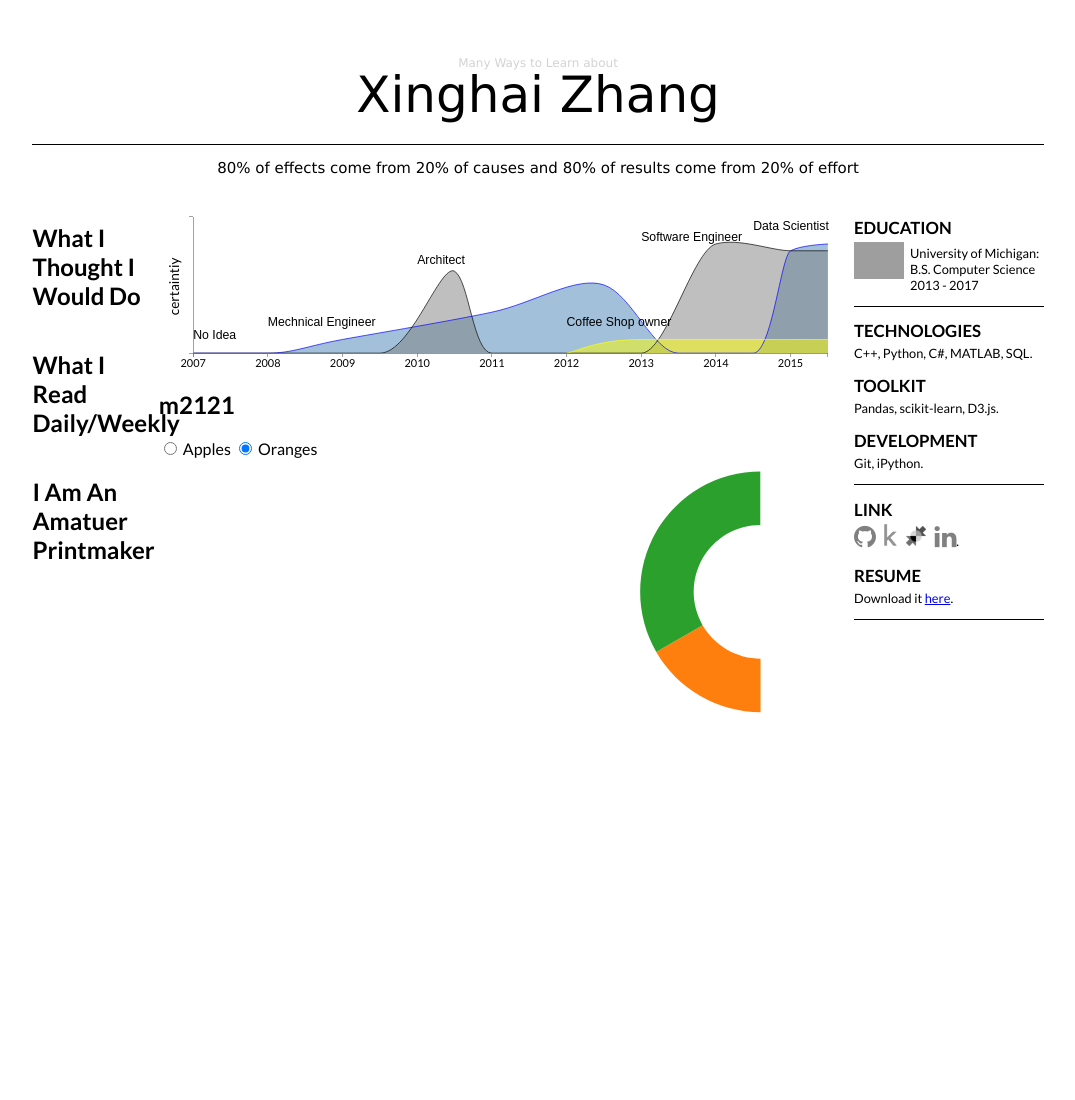
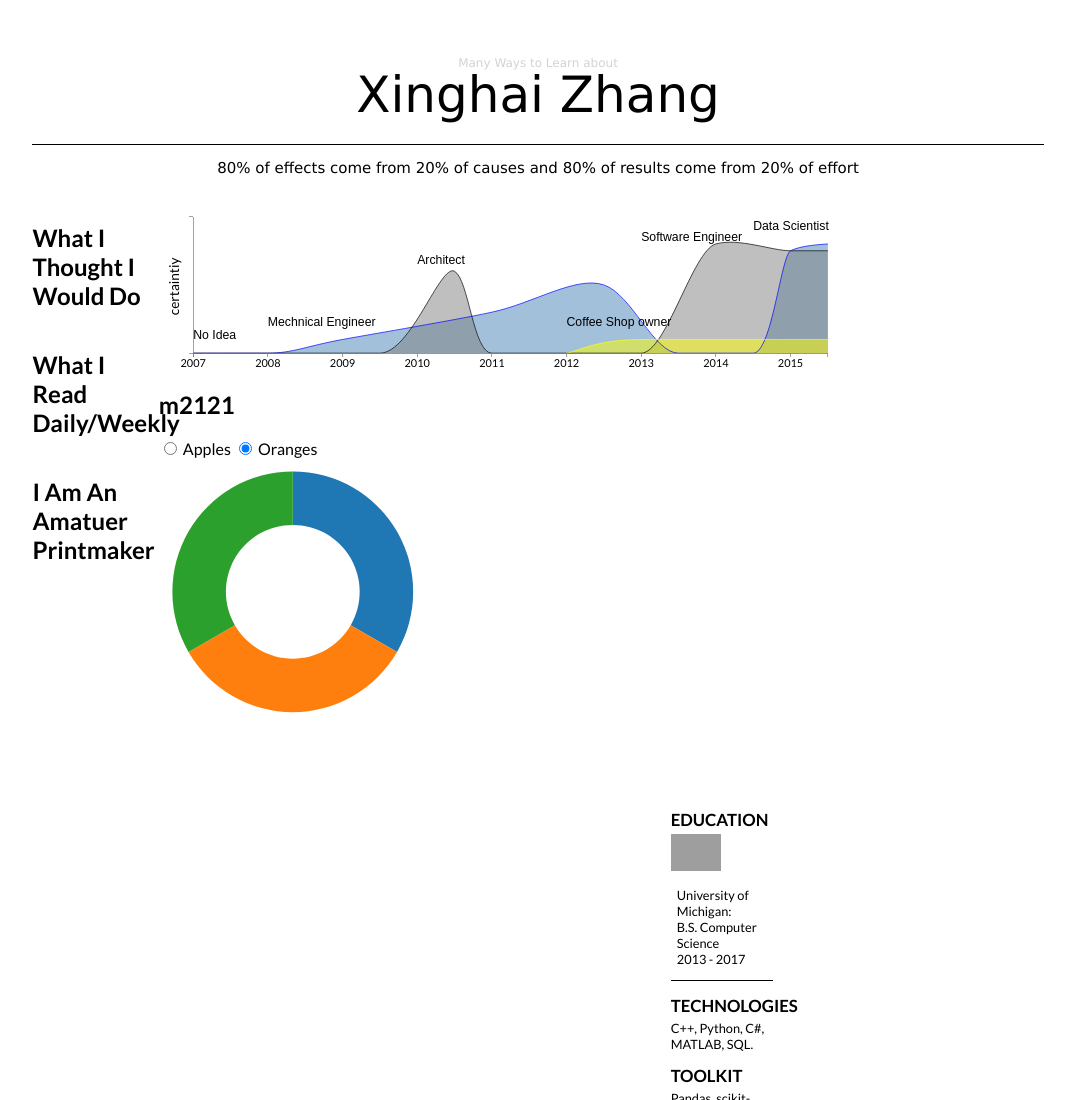
Before and after one commit to xinghai-zhang/the-xx.github.io, a plain HTML site: page index.html in a window 1280 px wide. Shown: the top 1100 px of the page, without its empty margins (102-1177 px from the left). Before the commit the page ends 800 px from the top, so only its background shows below. Drawn offline with Linux system fonts and the light colour scheme; grey boxes are pictures that could not be loaded.

Commit message:
go back to original, need list

```diff
--- a/index.html
+++ b/index.html
@@ -73,13 +73,10 @@
         			    	<svg id="donut" width="100%" viewBox="0 0 500 500">
 
         			    </svg>
+
+
         			    <script src = "js/donut1.js"></script>
-        			    </div>
-        			    <div id="test2">
-        			    <svg id="donut2" width="100%" viewBox="0 0 500 500">
-        			    </svg>
-        			    <script src = "js/donut2.js"></script>
-        			</div>
+
 
 
 
--- a/js/donut1.js
+++ b/js/donut1.js
@@ -16,7 +16,7 @@ var svg = d3.select("#donut").append("svg")
     .attr("width", width)
     .attr("height", height)
   .append("g")
-    .attr("transform", "translate(" + width + "," + height / 2 + ")");
+    .attr("transform", "translate(" + width / 2 + "," + height / 2 + ")");
 
 d3.tsv("data/data.tsv", type, function(error, data) {
   var path = svg.datum(data).selectAll("path")
```
